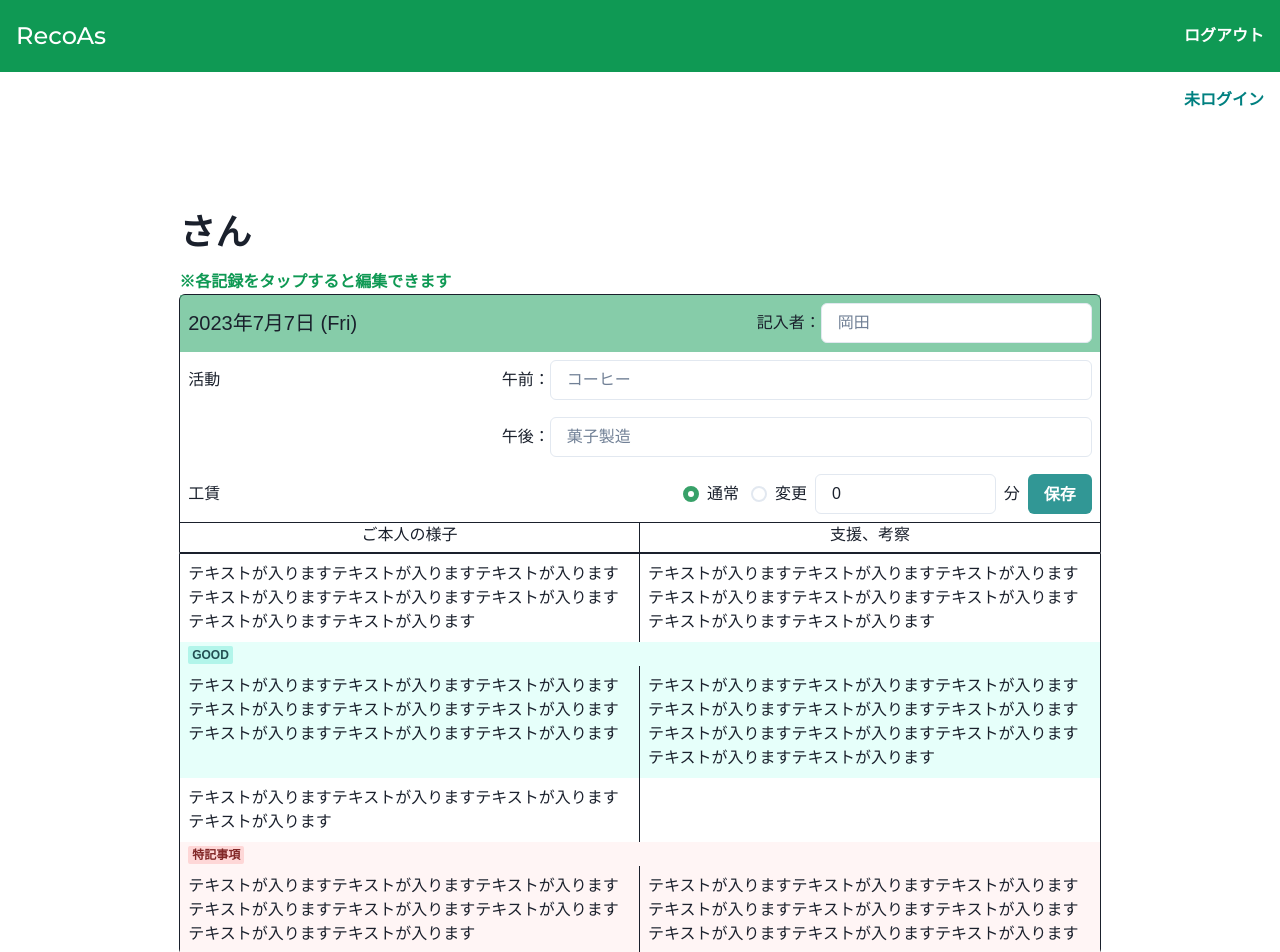
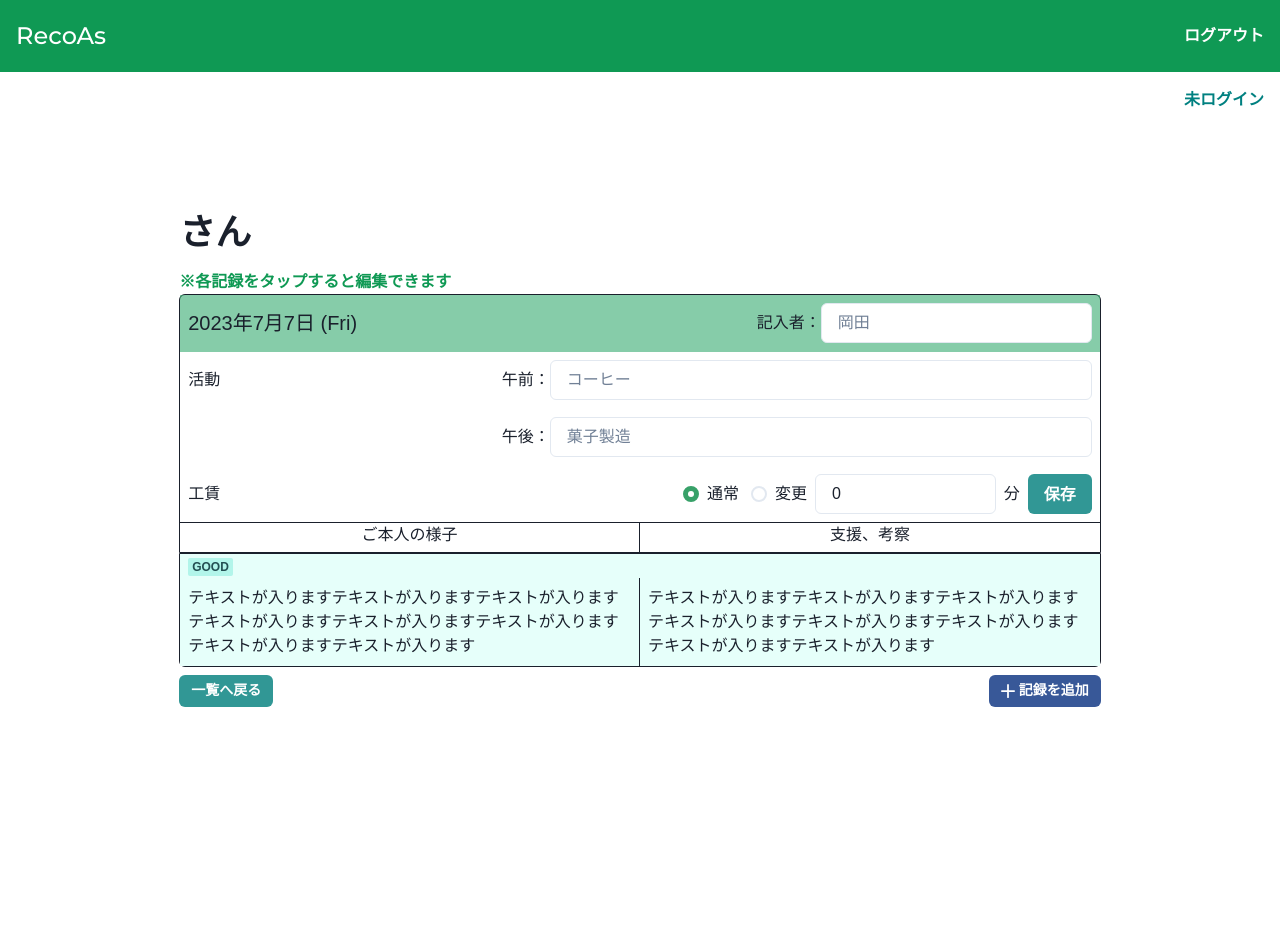
Before and after one commit to okaken2022/recoas, a Next.js app: page /customers/1/records in a window 1280 px wide. Shown: the top 952 px of the page. After the commit the page ends 800 px from the top, so only its background shows below. Built offline with nearby package versions, Linux system fonts and the light colour scheme; no server answers; the database is empty; a web font is replaced by a local one.

Commit message:
getStaticProps, getStaticPaths 導入

```diff
--- a/pages/customers/[id]/index.tsx
+++ b/pages/customers/[id]/index.tsx
@@ -54,7 +54,6 @@ export default function Customer() {
     /* 利用者情報取得 */
   }
   const { id: customerId } = router.query; // クエリパラメーターからcustomerIdを取得
-  console.log(customerId);
   const [customer, setCustomer] = useState<CustomerInfoType | null>(null);
 
   const fetchHolidays = async () => {
@@ -107,7 +106,6 @@ export default function Customer() {
       fetchHolidays();
     }
   }, [customerId]);
-  console.log(customer);
 
   if (!customer) {
     return <div>Loading...</div>;
--- a/pages/customers/[id]/records/index.tsx
+++ b/pages/customers/[id]/records/index.tsx
@@ -42,13 +42,47 @@ import ResizeTextarea from 'react-textarea-autosize';
 import moment from 'moment';
 import { AddIcon, EditIcon } from '@chakra-ui/icons';
 import { BasicInfoOfRecord } from '@/types/record';
-import { addDoc, collection, doc, getDoc, setDoc } from 'firebase/firestore';
+import { addDoc, collection, doc, getDoc, getDocs, setDoc } from 'firebase/firestore';
 import { CustomerInfoType } from '@/types/customerInfo';
 import { fetchCustomer } from '@/utils/fetchCustomer';
 import { SubmitHandler, useForm } from 'react-hook-form';
-import Link from 'next/link';
+import { NextPage } from 'next';
 
-export default function RecordPage() {
+export async function getStaticProps() {
+  // 日付を取得
+  const date = new Date();
+  const formattedDateJa = moment(date).format('YYYY年M月D日 (ddd)');
+
+  return {
+    props: {
+      formattedDateJa,
+    },
+  };
+}
+
+export async function getStaticPaths() {
+  const customerIds: string[] = [];
+
+  try {
+    const querySnapshot = await getDocs(collection(db, 'customers'));
+    querySnapshot.forEach((doc) => {
+      customerIds.push(doc.id);
+    });
+  } catch (error) {
+    console.error('Error fetching customerIds:', error);
+  }
+
+  const paths = customerIds.map((id) => ({
+    params: { id },
+  }));
+
+  return {
+    paths,
+    fallback: false,
+  };
+}
+
+const RecordPage: NextPage<{ formattedDateJa: string }> = ({ formattedDateJa }) => {
   {
     /* useForm */
   }
@@ -88,10 +122,8 @@ export default function RecordPage() {
     /* 日付情報 */
   }
   const { date } = router.query as { date: string };
-  const formattedDateJa = moment(date).format('YYYY年M月D日 (ddd)'); //日本語表記の文字列
   const formattedMonth = moment(date).format('YYYY-MM'); //月の文字列
   const formattedDate = moment(date).format('YYYY-MM-DD'); //日付の文字列
-  console.log(formattedDate);
 
   {
     /* 利用者情報取得 */
@@ -105,7 +137,6 @@ export default function RecordPage() {
       fetchRecordData();
     }
   }, [customerId, setValue]);
-  console.log(customerId);
 
   {
     /* 基本情報保存 */
@@ -341,7 +372,15 @@ export default function RecordPage() {
             fontSize={{ base: 'sm', md: 'md' }}
           >
             {/* {todos.map((todo) => ( */}
-            <ListItem key='recordId' className='record' onClick={() => goToRecordEditPage()}>
+            <ListItem
+              key='recordId'
+              className='record'
+              backgroundColor='teal.50'
+              onClick={() => goToRecordEditPage()}
+            >
+              <Badge ml='2' colorScheme='teal'>
+                Good
+              </Badge>
               <Flex>
                 <Box p='2' w='50%' borderRight='1px'>
                   テキストが入りますテキストが入りますテキストが入りますテキストが入りますテキストが入りますテキストが入りますテキストが入りますテキストが入ります
@@ -352,40 +391,6 @@ export default function RecordPage() {
               </Flex>
             </ListItem>
 
-            <ListItem key='' backgroundColor='teal.50' className='record' onClick={() => goToRecordEditPage()}>
-              <Badge ml='2' colorScheme='teal'>
-                Good
-              </Badge>
-              <Flex>
-                <Box p='2' w='50%' borderRight='1px'>
-                  テキストが入りますテキストが入りますテキストが入りますテキストが入りますテキストが入りますテキストが入りますテキストが入りますテキストが入りますテキストが入ります
-                </Box>
-                <Box p='2' w='50%'>
-                  テキストが入りますテキストが入りますテキストが入りますテキストが入りますテキストが入りますテキストが入りますテキストが入りますテキストが入りますテキストが入りますテキストが入りますテキストが入ります
-                </Box>
-              </Flex>
-            </ListItem>
-            <ListItem key='' className='record' onClick={() => goToRecordEditPage()}>
-              <Flex>
-                <Box p='2' w='50%' borderRight='1px'>
-                  テキストが入りますテキストが入りますテキストが入りますテキストが入ります
-                </Box>
-                <Box p='2' w='50%'></Box>
-              </Flex>
-            </ListItem>
-            <ListItem key='' backgroundColor='red.50' className='record' onClick={() => goToRecordEditPage()}>
-              <Badge ml='2' colorScheme='red'>
-                特記事項
-              </Badge>
-              <Flex>
-                <Box p='2' w='50%' borderRight='1px'>
-                  テキストが入りますテキストが入りますテキストが入りますテキストが入りますテキストが入りますテキストが入りますテキストが入りますテキストが入ります
-                </Box>
-                <Box p='2' w='50%'>
-                  テキストが入りますテキストが入りますテキストが入りますテキストが入りますテキストが入りますテキストが入りますテキストが入りますテキストが入りますテキストが入ります
-                </Box>
-              </Flex>
-            </ListItem>
             {/* ))} */}
           </UnorderedList>
           <Flex mt='2'>
@@ -404,4 +409,6 @@ export default function RecordPage() {
       </Layout>
     </>
   );
-}
+};
+
+export default RecordPage;
```
